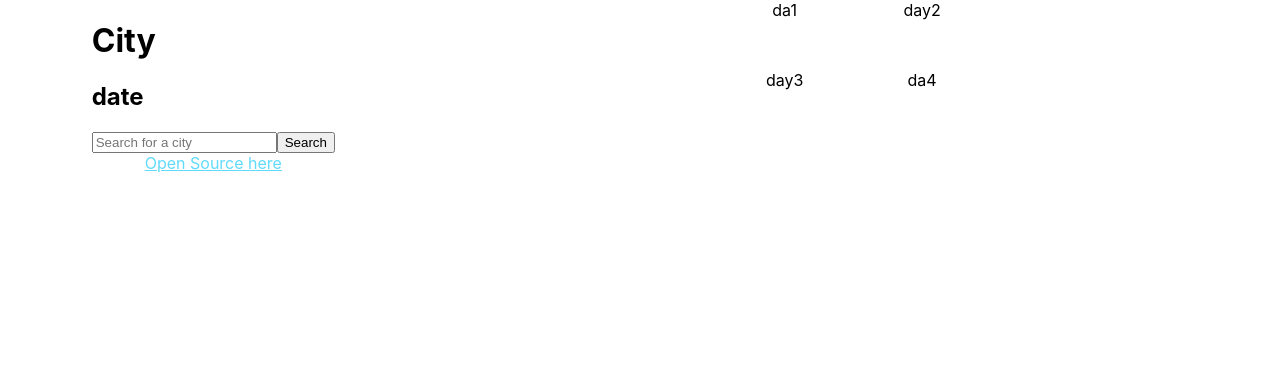
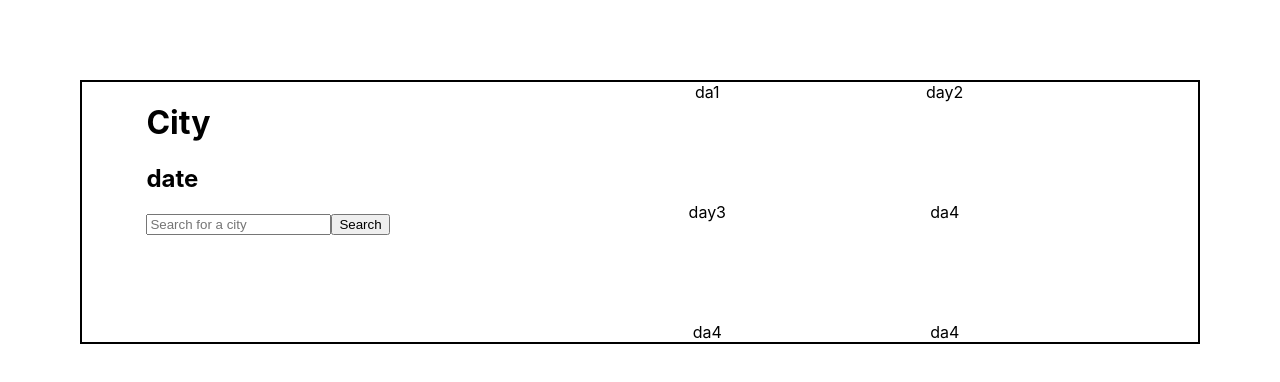
Before and after one commit to EloizaBAB/react-weather-app, a React (Create React App) app: page / in a window 1280 px wide. Shown: the top 382 px of the page. Built offline with nearby package versions, Linux system fonts and the light colour scheme.

Commit message:
created a css file for the component Weather,changed the position of the wather icon

```diff
--- a/src/App.css
+++ b/src/App.css
@@ -3,16 +3,16 @@
   grid-template-columns: 1fr 2fr;
   justify-content: center;
   justify-items: center;
+  border: 2px solid black;
+  margin: 80px;
 }
 
-a {
-  color: #61dafb;
-}
 .forecast-grid {
   display: grid;
   grid-template-columns: 1fr 1fr;
-  grid-row-gap: 50px;
+  grid-template-rows: 1fr 1fr 1fr;
+  grid-row-gap: 100px;
+  justify-content: center;
   justify-items: center;
-  justify-content: center;
-  grid-column-gap: 100px;
+  grid-column-gap: 200px;
 }
--- a/src/App.js
+++ b/src/App.js
@@ -1,5 +1,6 @@
 import "./App.css";
 import Weather from "./Weather";
+import "./Weather.css";
 function App() {
   return (
     <div className="App">
@@ -14,17 +15,10 @@ function App() {
           <div>day2</div>
           <div>day3</div>
           <div>da4</div>
+          <div>da4</div>
+          <div>da4</div>
         </div>
       </div>
-      <footer>
-        <a
-          target="_blank"
-          rel="noreferrer"
-          href="https://github.com/EloizaBAB/react-weather-app"
-        >
-          Open Source here
-        </a>
-      </footer>
     </div>
   );
 }
--- /dev/null
+++ b/src/Weather.css
@@ -0,0 +1,6 @@
+li {
+  list-style-type: none;
+}
+.temperature {
+  font-size: 75px;
+}
--- a/src/Weather.js
+++ b/src/Weather.js
@@ -1,11 +1,11 @@
 import React, { useState } from "react";
+import "./Weather.css";
 import axios from "axios";
 export default function Weather() {
   const [city, setCity] = useState(" ");
   const [result, setResult] = useState(false);
   const [weatherobj, setWeatherobj] = useState({});
   function displayWeather(response) {
-    console.log(response.data);
     setResult(true);
     setWeatherobj({
       temperature: response.data.main.temp,
@@ -17,11 +17,11 @@ export default function Weather() {
   }
   function handleSubmit(event) {
     event.preventDefault();
-    let apiKey = "be81f193e065bf5feb2d944c7336968b";
+    const apiKey = "be81f193e065bf5feb2d944c7336968b";
     let apiUrl = `https://api.openweathermap.org/data/2.5/weather?q=${city}&appid=${apiKey}&units=metric`;
     axios.get(apiUrl).then(displayWeather);
 
-    // this function gives access to the city
+    // this function gives access to the citys
     //make an api call and update the weather UI
   }
   function updateCity(event) {
@@ -42,14 +42,15 @@ export default function Weather() {
       <div>
         {form}
         <ul>
-          <li>{Math.round(weatherobj.temperature)}ºC</li>
+          <li className="temperature">
+            <span>
+              {Math.round(weatherobj.temperature)}ºC
+              <img alt="weather icon" src={weatherobj.icon} />
+            </span>
+          </li>
           <li>Description: {weatherobj.description}</li>
           <li>Wind: {weatherobj.wind} km</li>
           <li>Humidity: {weatherobj.humidity}% </li>
-          <li>
-            {" "}
-            <img alt="weather icon" src={weatherobj.icon} />
-          </li>
         </ul>
       </div>
     );
--- a/src/index.css
+++ b/src/index.css
@@ -1,13 +1,8 @@
 body {
   margin: 0;
-  font-family: -apple-system, BlinkMacSystemFont, 'Segoe UI', 'Roboto', 'Oxygen',
-    'Ubuntu', 'Cantarell', 'Fira Sans', 'Droid Sans', 'Helvetica Neue',
+  font-family: -apple-system, BlinkMacSystemFont, "Segoe UI", "Roboto", "Oxygen",
+    "Ubuntu", "Cantarell", "Fira Sans", "Droid Sans", "Helvetica Neue",
     sans-serif;
   -webkit-font-smoothing: antialiased;
   -moz-osx-font-smoothing: grayscale;
 }
-
-code {
-  font-family: source-code-pro, Menlo, Monaco, Consolas, 'Courier New',
-    monospace;
-}
```
